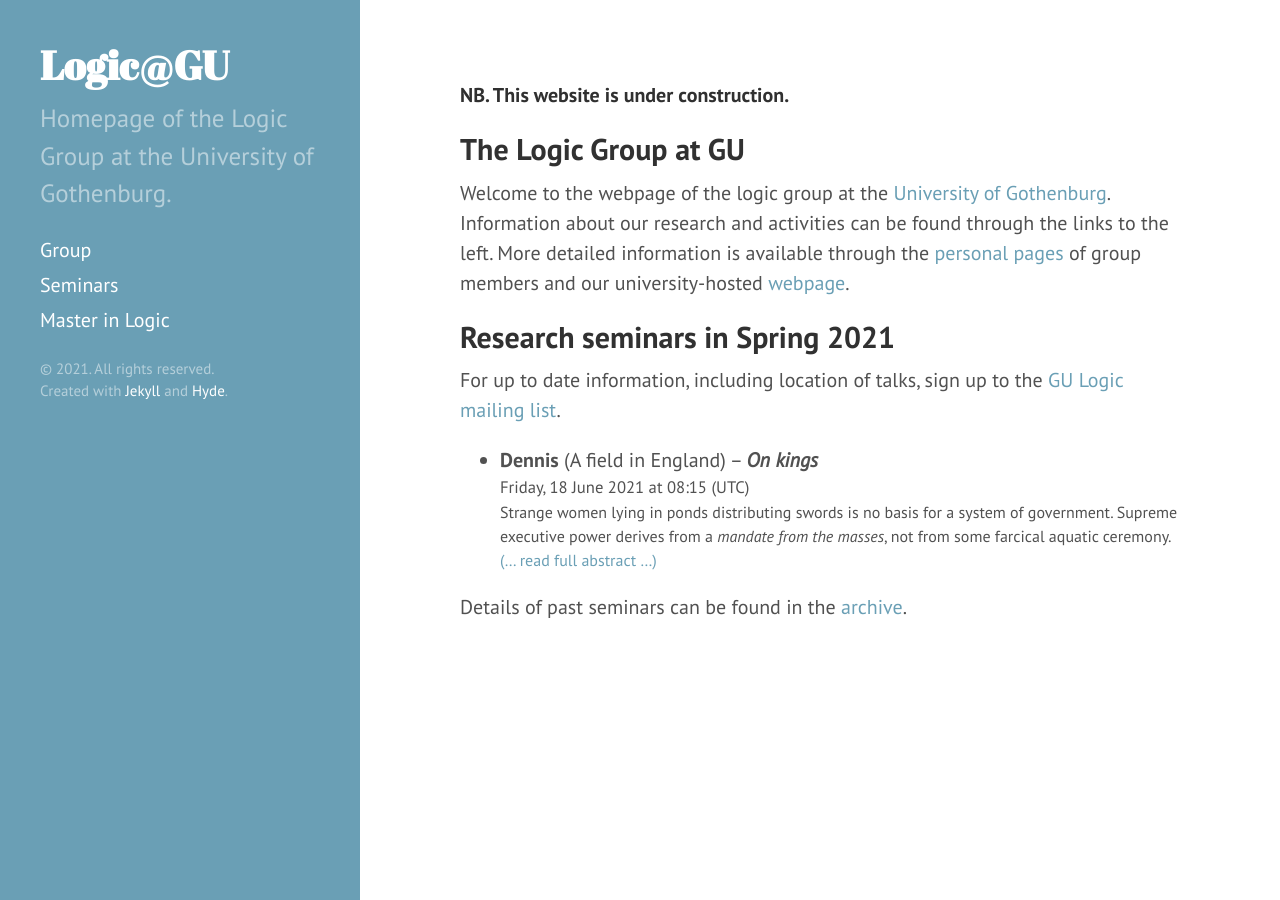
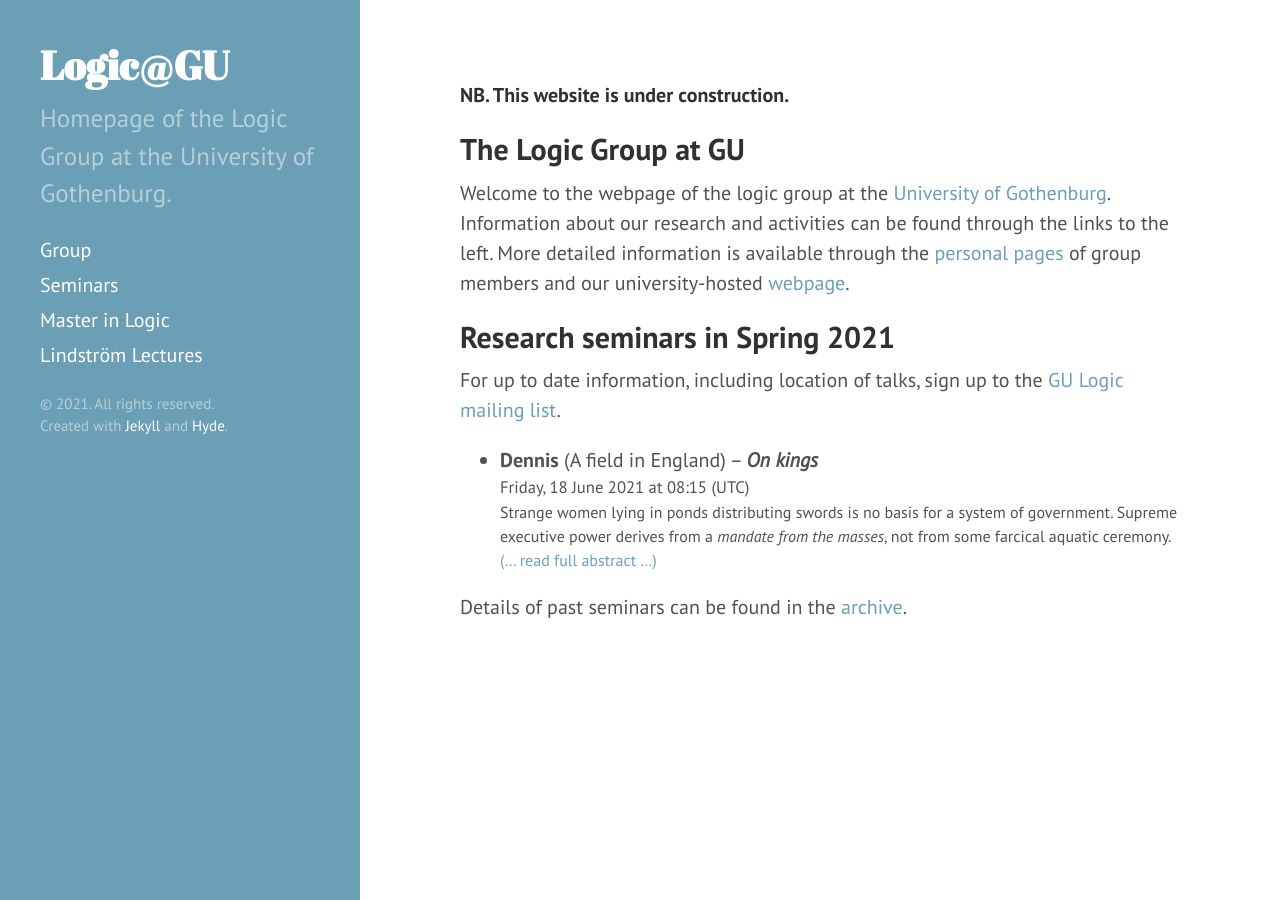
Before and after one commit to greleigh/Logic-GU, a Jekyll site: the page built from index.md, in a window 1280 px wide. Built offline with Jekyll 4.4.1, drawn with Linux system fonts in a browser that asks for light colours.

Commit message:
Update navigation.yml

```diff
--- a/_data/navigation.yml
+++ b/_data/navigation.yml
@@ -6,3 +6,5 @@
   link: seminars
 - name: Master in Logic
   link: MiL
+- name: Lindström Lectures
+  link: lindstrom-lectures
```
